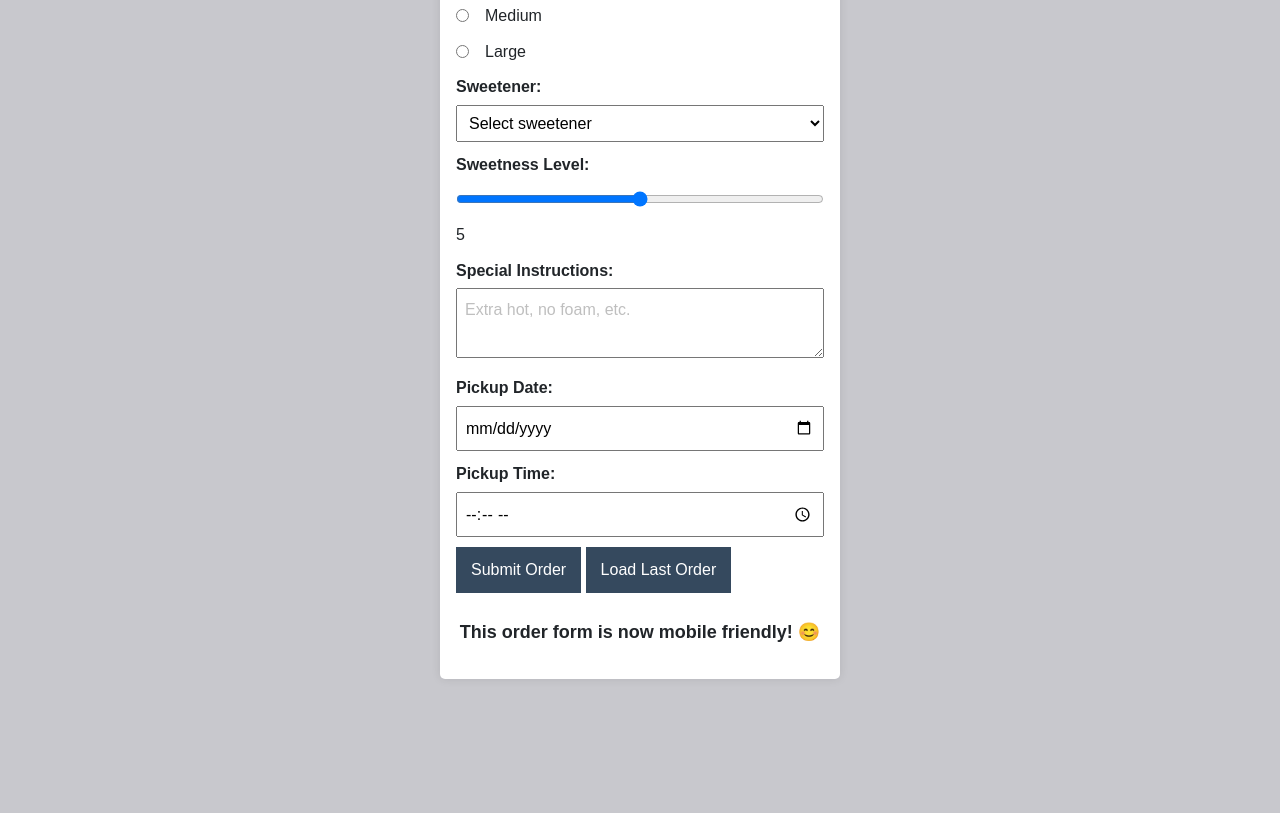
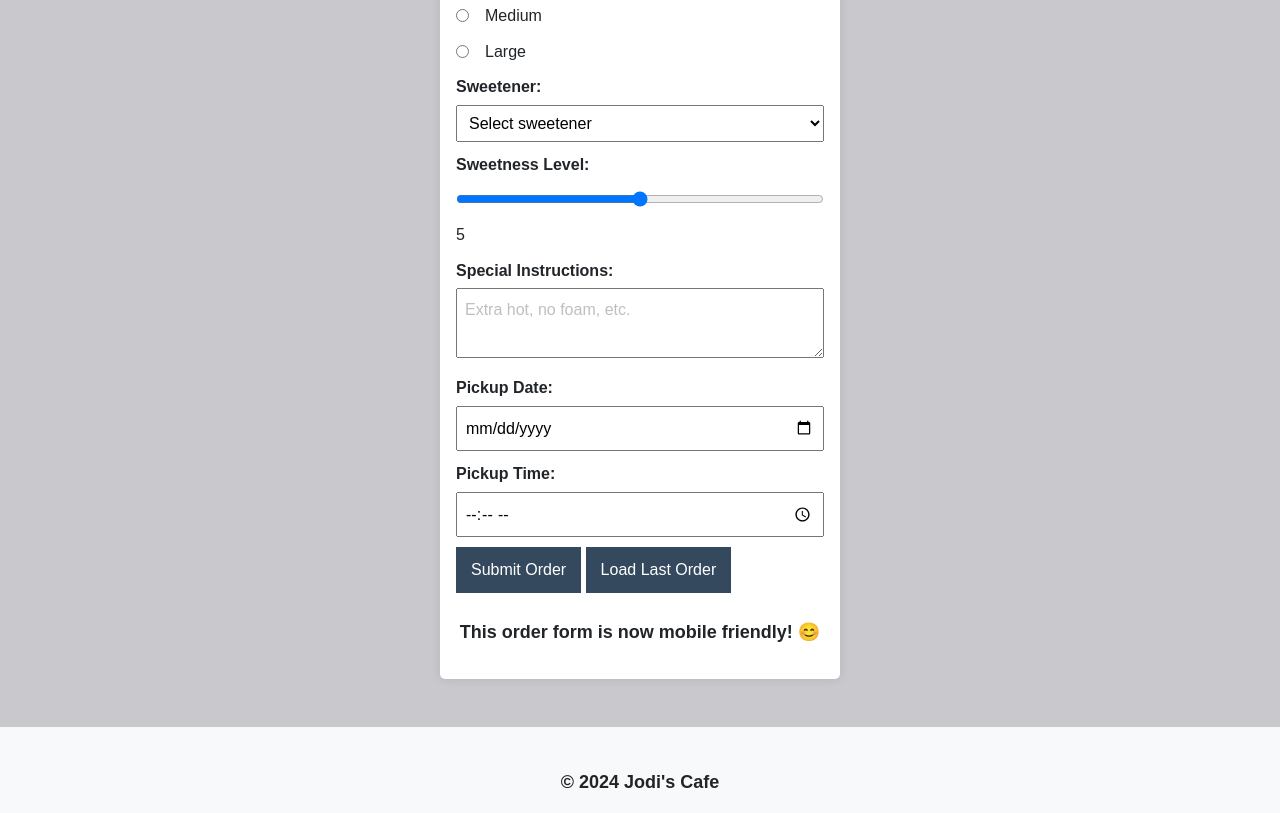
Before and after one commit to jomlli709/harry-final-studious-chainsaw, a plain HTML site: page index.html in a window 1280 px wide. Shown: the part 492-1305 px from the top of the page. Before the commit the page ends 1219 px from the top, so only its background shows below. Drawn offline with nearby package versions, Linux system fonts and the light colour scheme; a web font is replaced by a local one.

Commit message:
Update index.html

```diff
--- a/index.html
+++ b/index.html
@@ -88,6 +88,12 @@
 
   </main>
 
+    <footer class="bg-light text-center py-3 mt-auto">
+        <div class="container">
+            <p class="mb-0">© 2024 Jodi's Cafe</p>
+        </div>
+    </footer>
+
   <script src="https://cdn.jsdelivr.net/npm/bootstrap@5.1.3/dist/js/bootstrap.bundle.min.js"></script>
   <script src="Scripts/script.js"></script>
 </body>
```
